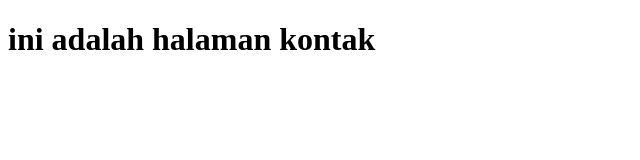
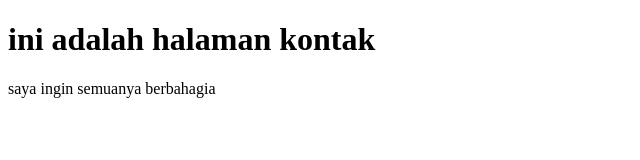
Before and after one commit to VIZO2314/website-perusahaan, a plain HTML site: page contact-us.html in a window 1280 px wide. Shown: the whole page, without its empty margins (0-640 px from the left). Drawn offline with Linux system fonts and the light colour scheme.

Commit message:
menambahkan kata2 hari ini

```diff
--- a/contact-us.html
+++ b/contact-us.html
@@ -7,5 +7,6 @@
 </head>
 <body>
     <h1>ini adalah halaman kontak</h1>
+    <p>saya ingin semuanya berbahagia</p>
 </body>
 </html>
```
